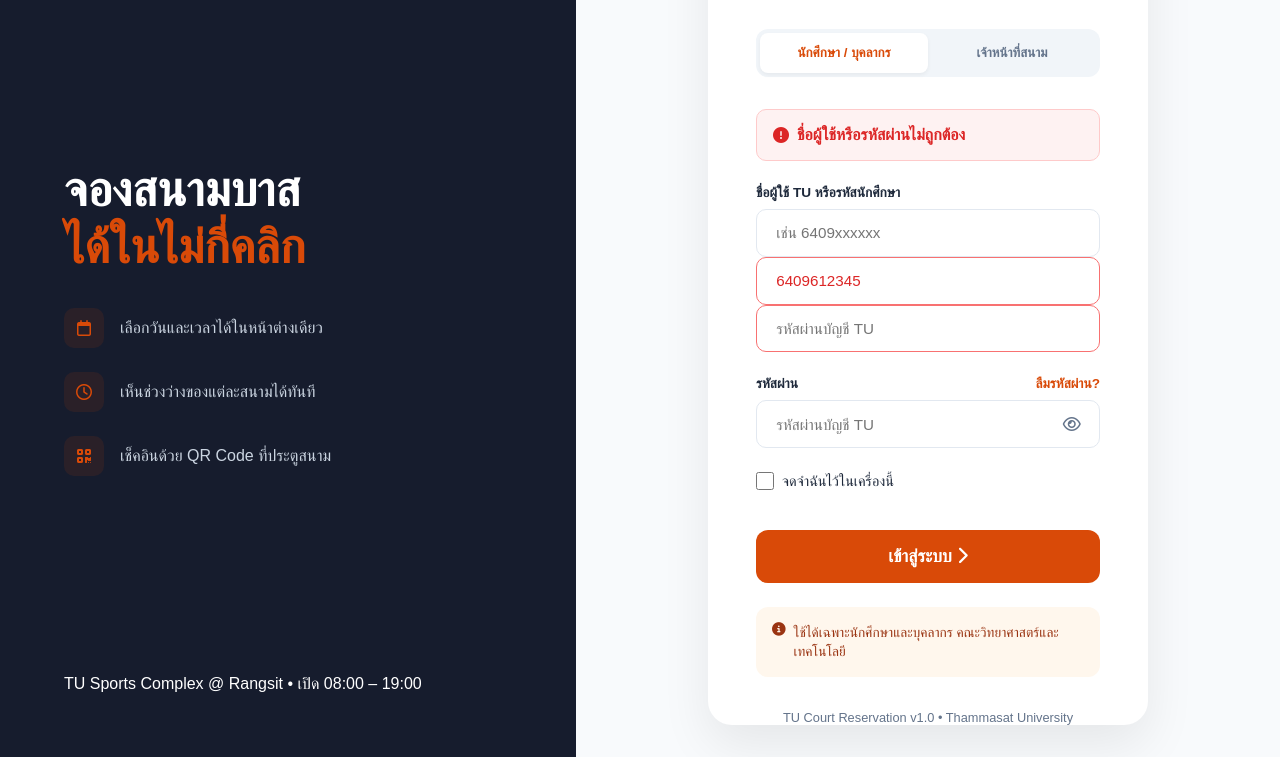
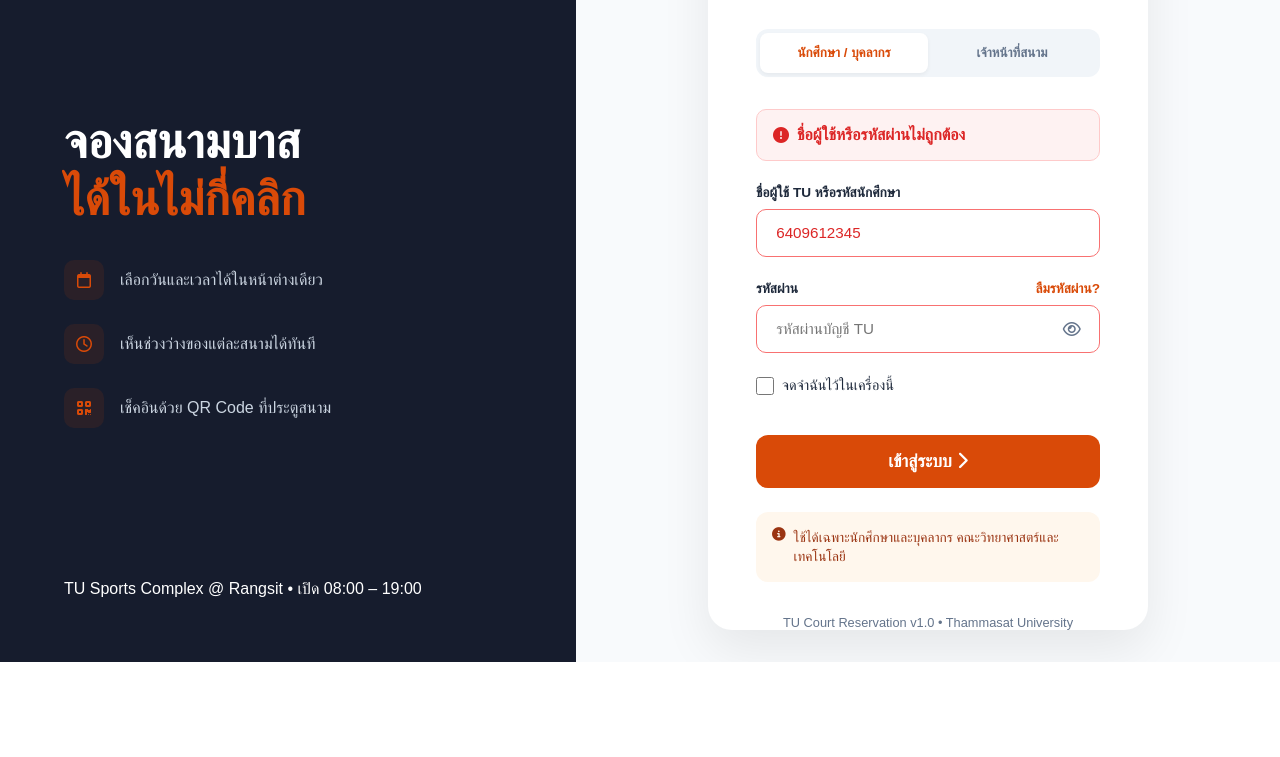
Before and after one commit to MunMun06/CS261-Group1, a plain HTML site: page html/login-error.html in a window 1280 px wide. Shown: the part 142-899 px from the top of the page. After the commit the page ends 804 px from the top, so only its background shows below. Drawn offline with Linux system fonts and the light colour scheme.

Commit message:
fix(auth): correct HTML structure and input fields for login error page

```diff
--- a/html/login-error.html
+++ b/html/login-error.html
@@ -3,7 +3,7 @@
 <head>
   <meta charset="UTF-8">
   <meta name="viewport" content="width=device-width, initial-scale=1.0">
-  <title>เข้าสู่ระบบ - TU BASKET BOOKING</title>
+  <title>เข้าสู่ระบบไม่สำเร็จ - TU BASKET BOOKING</title>
   <link rel="stylesheet" href="../css/login-style.css">
   <link rel="stylesheet" href="https://cdnjs.cloudflare.com/ajax/libs/font-awesome/6.4.0/css/all.min.css">
 </head>
@@ -29,6 +29,7 @@
       </div>
       <div class="footer-text">TU Sports Complex @ Rangsit • เปิด 08:00 – 19:00</div>
     </div>
+
     <!-- Right Panel -->
     <div class="right-panel">
       <div class="login-card">
@@ -39,17 +40,17 @@
           <button class="tab active">นักศึกษา / บุคลากร</button>
           <button class="tab">เจ้าหน้าที่สนาม</button>
         </div>
+
+        <!-- ย้ายกล่องแจ้งเตือนมาไว้ตรงนี้ ตามแบบ Figma -->
         <div class="alert alert-danger">
           <i class="fa-solid fa-circle-exclamation"></i> ชื่อผู้ใช้หรือรหัสผ่านไม่ถูกต้อง
         </div>
+
         <form id="loginForm">
-          <!-- Form Inputs will go here -->
-           <div class="form-group">
+          <div class="form-group">
             <label>ชื่อผู้ใช้ TU หรือรหัสนักศึกษา</label>
-            <input type="text" class="form-control" placeholder="เช่น 6409xxxxxx" id="username">
+            <!-- ลบ input ที่เกินออก เหลือแค่ช่องที่มีคลาส has-error และมีข้อมูลที่กรอกค้างไว้ -->
             <input type="text" class="form-control has-error" value="6409612345" id="username">
-            <!-- ... และ ... -->
-            <input type="password" class="form-control has-error" placeholder="รหัสผ่านบัญชี TU" id="passwordField">
           </div>
 
           <div class="form-group">
@@ -58,7 +59,8 @@
               <a href="#" class="forgot-link">ลืมรหัสผ่าน?</a>
             </div>
             <div class="password-input">
-              <input type="password" class="form-control" placeholder="รหัสผ่านบัญชี TU" id="passwordField">
+              <!-- เพิ่มคลาส has-error ให้ช่องรหัสผ่านด้วย -->
+              <input type="password" class="form-control has-error" placeholder="รหัสผ่านบัญชี TU" id="passwordField">
               <i class="fa-regular fa-eye toggle-password" id="togglePassword"></i>
             </div>
           </div>
```
